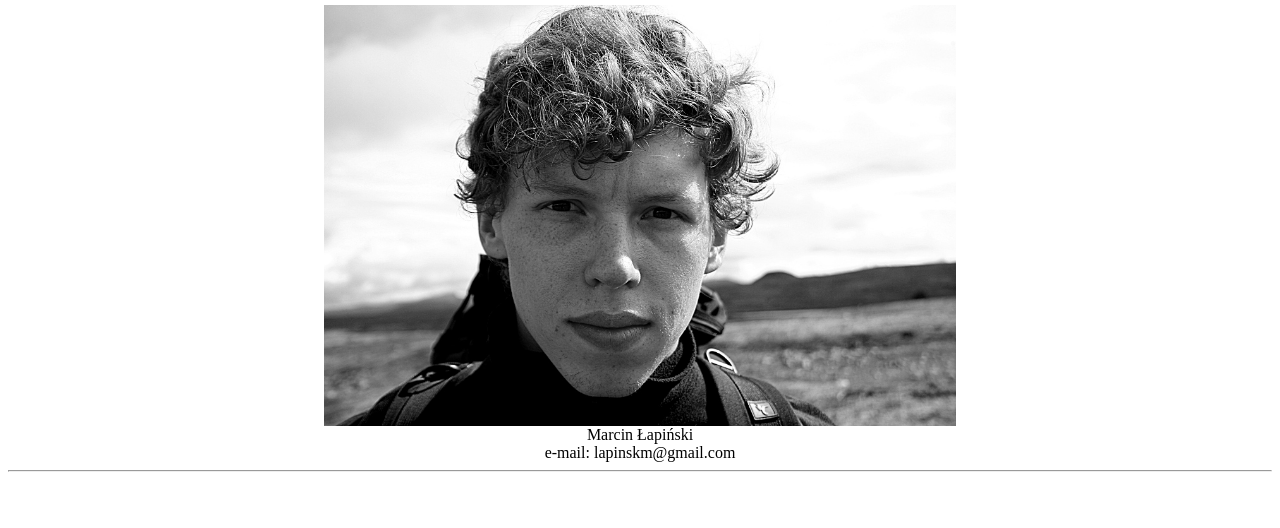
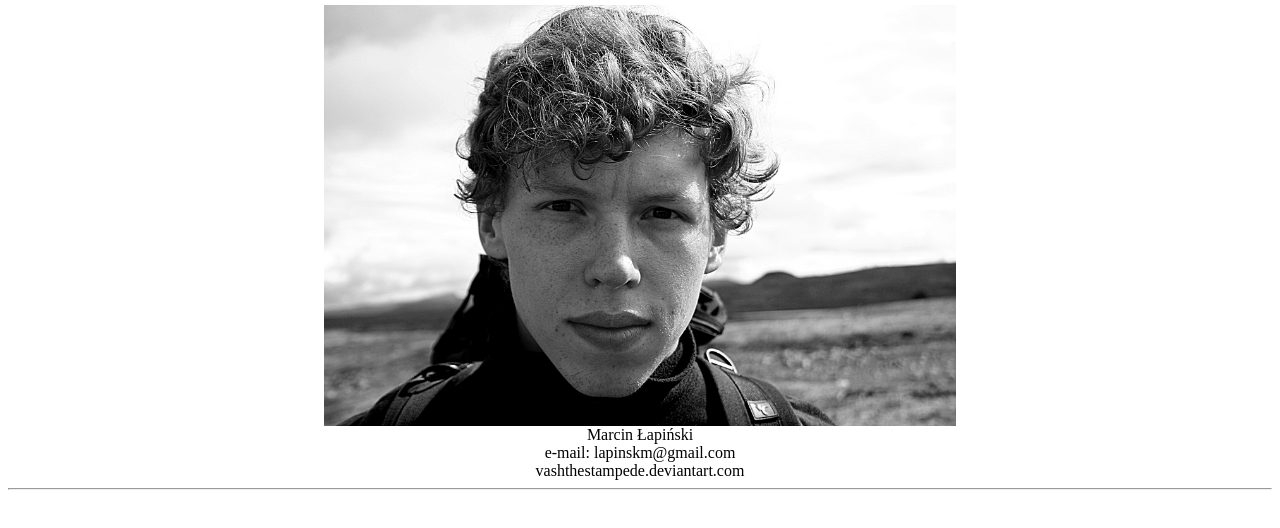
Before and after one commit to lapinskm/lapinskm.github.io, a plain HTML site: page about.html in a window 1280 px wide. Shown: the part 152-680 px from the top of the page. Drawn offline with Linux system fonts and the light colour scheme.

Commit message:
Added link to DA profile.

```diff
--- a/about.html
+++ b/about.html
@@ -30,6 +30,8 @@
 			</br>
 			Marcin Łapiński </br>
 			e-mail: lapinskm@gmail.com
+			</br>
+			<a href="http://vashthestampede.deviantart.com">vashthestampede.deviantart.com</a>
 			<hr>
 		</div>
 	</body>
```
